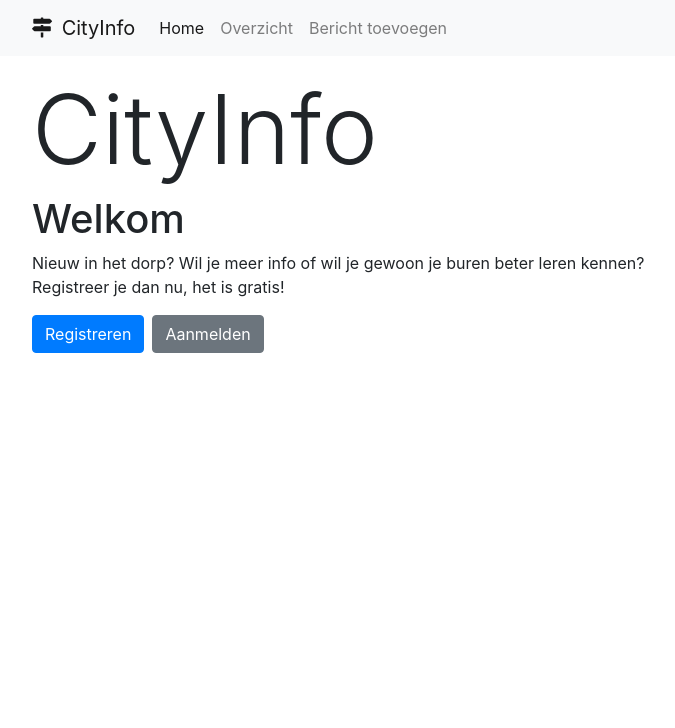
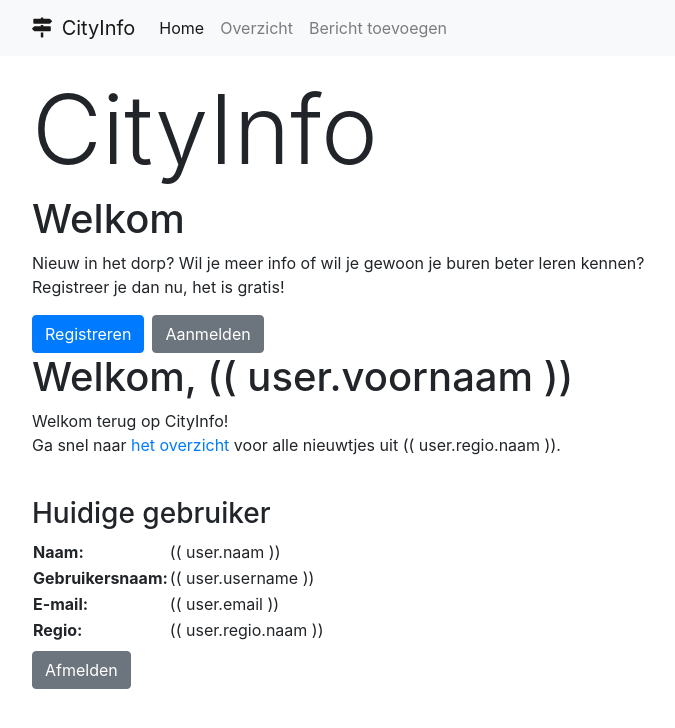
Before and after one commit to JakobLierman/CityInfo, an Angular app in the folder frontend/: page /home in a window 1280 px wide. Shown: the top 728 px of the page, without its empty margins (53-728 px from the left). Built offline with nearby package versions, Linux system fonts and the light colour scheme.

Commit message:
Afwerken Homepagina

```diff
--- a/frontend/src/app/home/home.component.html
+++ b/frontend/src/app/home/home.component.html
@@ -2,6 +2,8 @@
   <div class="row">
     <h1 class="display-1">CityInfo</h1>
   </div>
+  <div>
+    <!-- ALS GEBRUIKER NIET INGELOGD IS -->
     <div class="row">
       <h1>Welkom</h1>
     </div>
@@ -9,8 +11,57 @@
       <p>Nieuw in het dorp? Wil je meer info of wil je gewoon je buren beter leren kennen?
         <br>Registreer je dan nu, het is gratis!</p>
     </div>
+
     <div class="row">
       <a class="btn btn-primary mr-1" routerLink="/registreer">Registreren</a>
       <a class="btn btn-secondary ml-1" routerLink="/aanmelden">Aanmelden</a>
     </div>
   </div>
+
+  <div>
+    <div class="row">
+      <h1>Welkom, (( user.voornaam ))</h1>
+    </div>
+    <div class="row">
+      <p>Welkom terug op CityInfo!
+        <br>Ga snel naar
+        <a routerLink="/bericht/lijst">het overzicht</a> voor alle nieuwtjes uit (( user.regio.naam )).</p>
+    </div>
+    <!-- ALS GEBRUIKER INGELOGD IS -->
+    <div class="row mt-4">
+      <h3>Huidige gebruiker</h3>
+    </div>
+    <div class="row">
+      <table>
+        <tr>
+          <td>
+            <strong>Naam: </strong>
+          </td>
+          <td>(( user.naam ))</td>
+        </tr>
+        <tr>
+          <td>
+            <strong>Gebruikersnaam: </strong>
+          </td>
+          <td>(( user.username ))</td>
+        </tr>
+        <tr>
+          <td>
+            <strong>E-mail: </strong>
+          </td>
+          <td>(( user.email ))</td>
+        </tr>
+        <tr>
+          <td>
+            <strong>Regio: </strong>
+          </td>
+          <td>(( user.regio.naam ))</td>
+        </tr>
+      </table>
+    </div>
+    <div class="row">
+      <a class="btn btn-primary mt-2 mr-2 d-none" routerLink="/gebruiker/wijzigen">Gegevens wijzigen</a>
+      <a class="btn btn-secondary mt-2" routerLink="/afmelden">Afmelden</a>
+    </div>
+  </div>
+</div>
```
Lines whose indentation alone changed are shown as unchanged.
